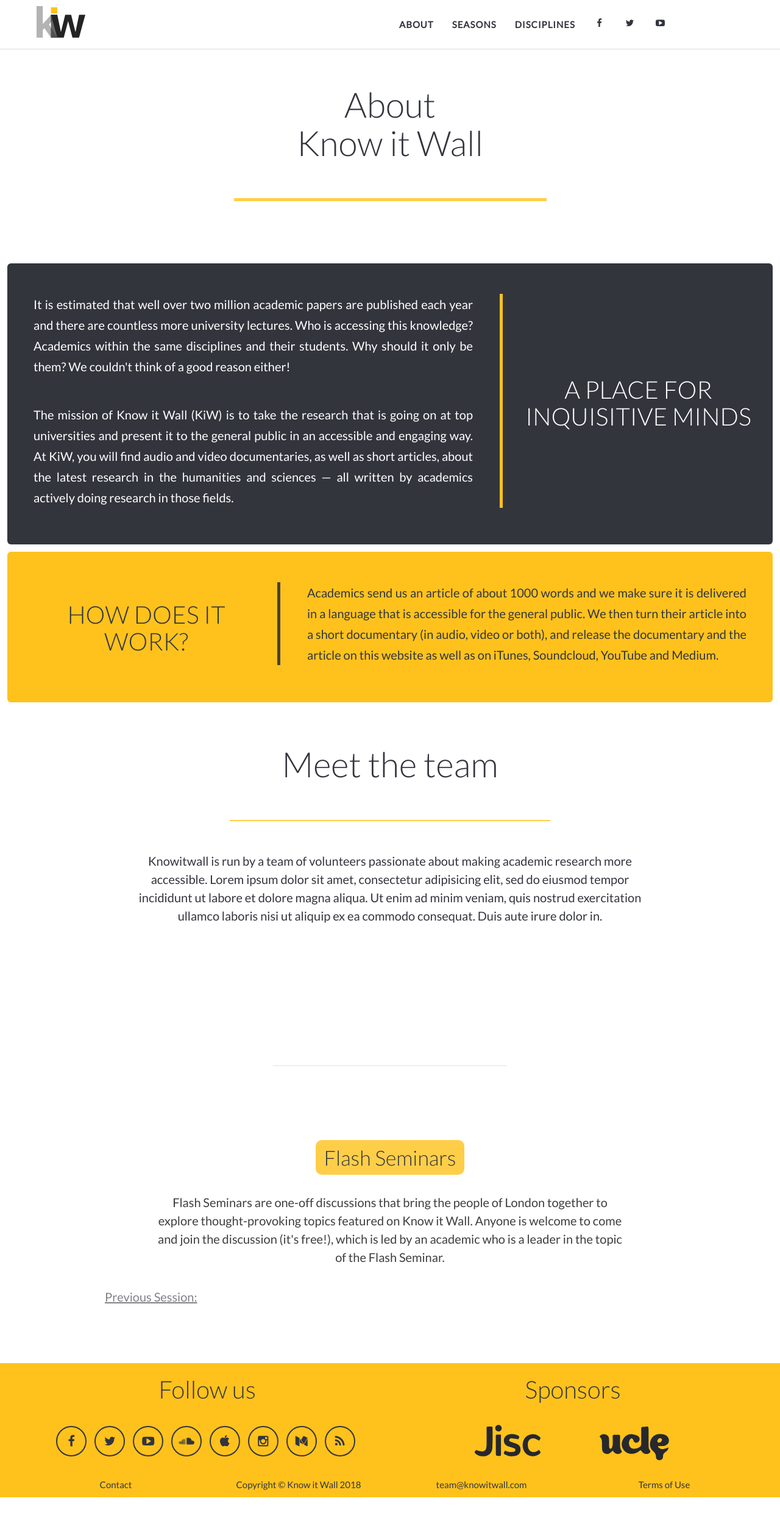
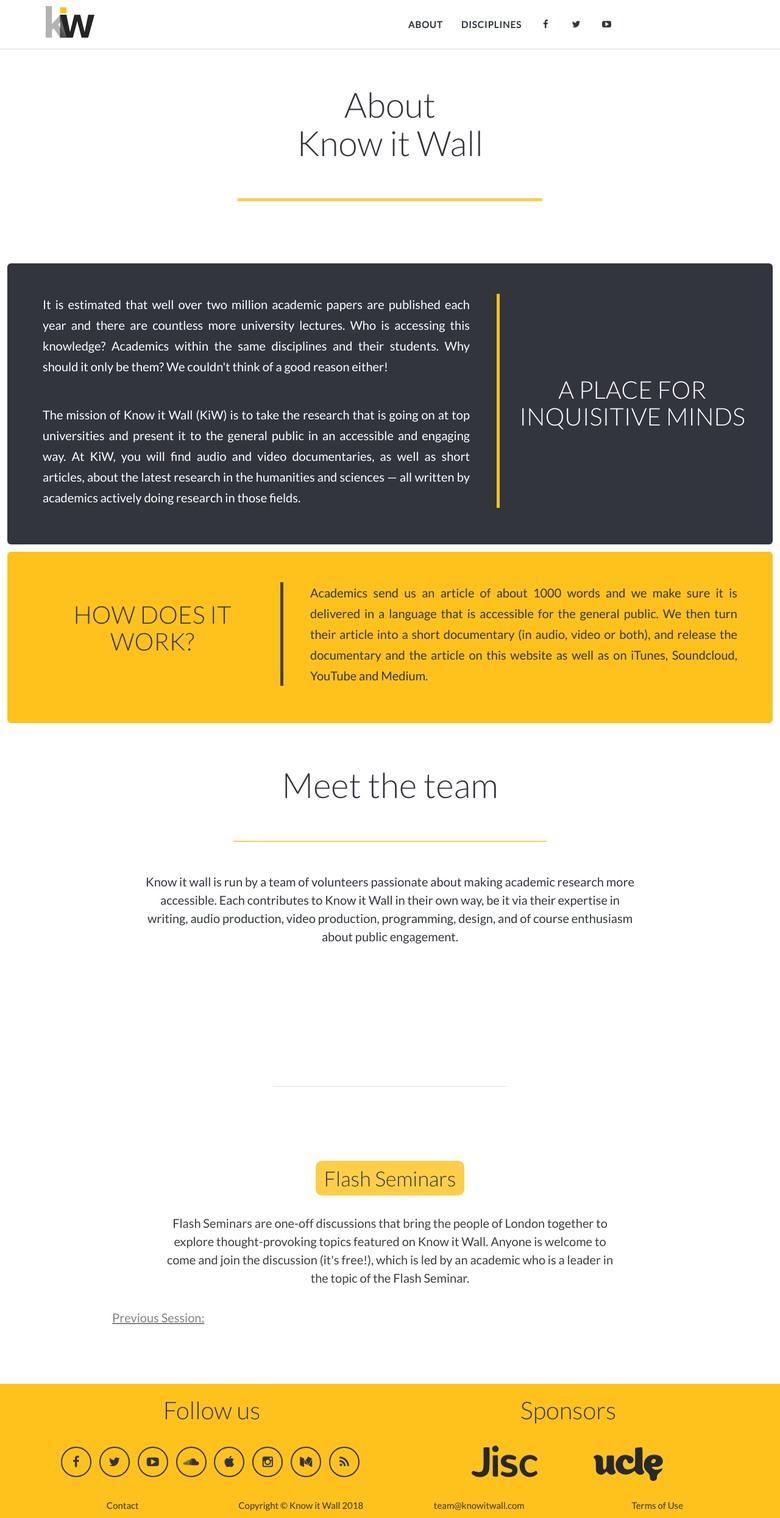
Before and after one commit to jeremiecoullon/knowitwall-django, a Django app: page /about/ in a window 1280 px wide. Shown: the whole page at 61% size. Before the commit the page ends 2456 px from the top, so only its background shows below. Run offline with Django 3.2, Linux system fonts and the light colour scheme; data that the repository does not hold is empty; some libraries are stand-ins or nearby versions.

Commit message:
removed all links to Seasons on homepage/navbar. Added a boring text to the team section of the about page

```diff
--- a/knowitwall/content/static/content/css/about_page.css
+++ b/knowitwall/content/static/content/css/about_page.css
@@ -156,11 +156,6 @@ footer .footer-below{
   background-color: #FFC21C;
 }
 
-@media (min-width: 1200px){
-  .container {
-      width: 1200px;
-  }
-}
 @media(max-width:768px){
   .vertical-line_right{
     padding-right: 0em;
--- a/knowitwall/content/static/content/css/knowitwall_base.css
+++ b/knowitwall/content/static/content/css/knowitwall_base.css
@@ -273,7 +273,7 @@ footer .footer-below {
 }
 
 .navbar_social_buttons{
-  bottom: 3px;
+  bottom: 1px;
   font-size: 15px;
   border: none;
 }
--- a/knowitwall/content/templates/content/KiW_base.html
+++ b/knowitwall/content/templates/content/KiW_base.html
@@ -24,9 +24,9 @@
         <li class="page-scroll">
           <a href="{% url 'content:about' %}">About</a>
         </li>
-        <li class="page-scroll">
+        <!-- <li class="page-scroll">
           <a href="{% url 'content:about' %}">Seasons</a>
-        </li>
+        </li> -->
         <li>
           <div class="discipline_dropdown">
             <div class="discipline_dropbtn" onclick="dropdownFun()">
--- a/knowitwall/content/templates/content/about_page.html
+++ b/knowitwall/content/templates/content/about_page.html
@@ -106,7 +106,10 @@ hidden
     </div>
 
     <div class="row">
-      <p class="team_description">Knowitwall is run by a team of volunteers passionate about making academic research more accessible. Lorem ipsum dolor sit amet, consectetur adipisicing elit, sed do eiusmod tempor incididunt ut labore et dolore magna aliqua. Ut enim ad minim veniam, quis nostrud exercitation ullamco laboris nisi ut aliquip ex ea commodo consequat. Duis aute irure dolor in.</p>
+      <p class="team_description">Know it wall is run by a team of volunteers passionate
+        about making academic research more accessible. Each contributes to Know it Wall
+        in their own way, be it via their expertise in writing, audio production, video production, programming,
+      design, and of course enthusiasm about public engagement.</p>
     </div>
     <div class="row team_member_rows">
       {% for tmember in teammembers %}
--- a/knowitwall/content/templates/content/index.html
+++ b/knowitwall/content/templates/content/index.html
@@ -59,10 +59,10 @@
 <!-- SEASON 1 -->
   <div class="container homepage_season1_container">
     <div>
-      <h1 class="latest_row_header"><span class="yellow_square"></span>Season 1: {{ season_list.0.title | safe}}</h1>
+      <h1 class="latest_row_header"><span class="yellow_square"></span>Recent episodes</h1>
       <div class="row">
 
-        {% for episode in season_list.0.episode_set.all|slice:"0:1" %}
+        {% for episode in episode_list|slice:"0:1" %}
         <div class="col-md-6 image_relative_div">
             <a href="{% url 'content:episode_page' episode.slug %}">
               <img src="{% if episode.topic_image %}{{episode.topic_image.url}}{% endif %}" alt="" class="big_box_image box_image_shadow">
@@ -86,7 +86,7 @@
         {% endfor %}
 
         <div class="col-md-6 latest_vertical_boxes">
-          {% for episode in season_list.0.episode_set.all|slice:"1:4" %}
+          {% for episode in episode_list|slice:"1:4" %}
             <div class="image_relative_div latest_vertical_rows">
 
               <div class="">
```
